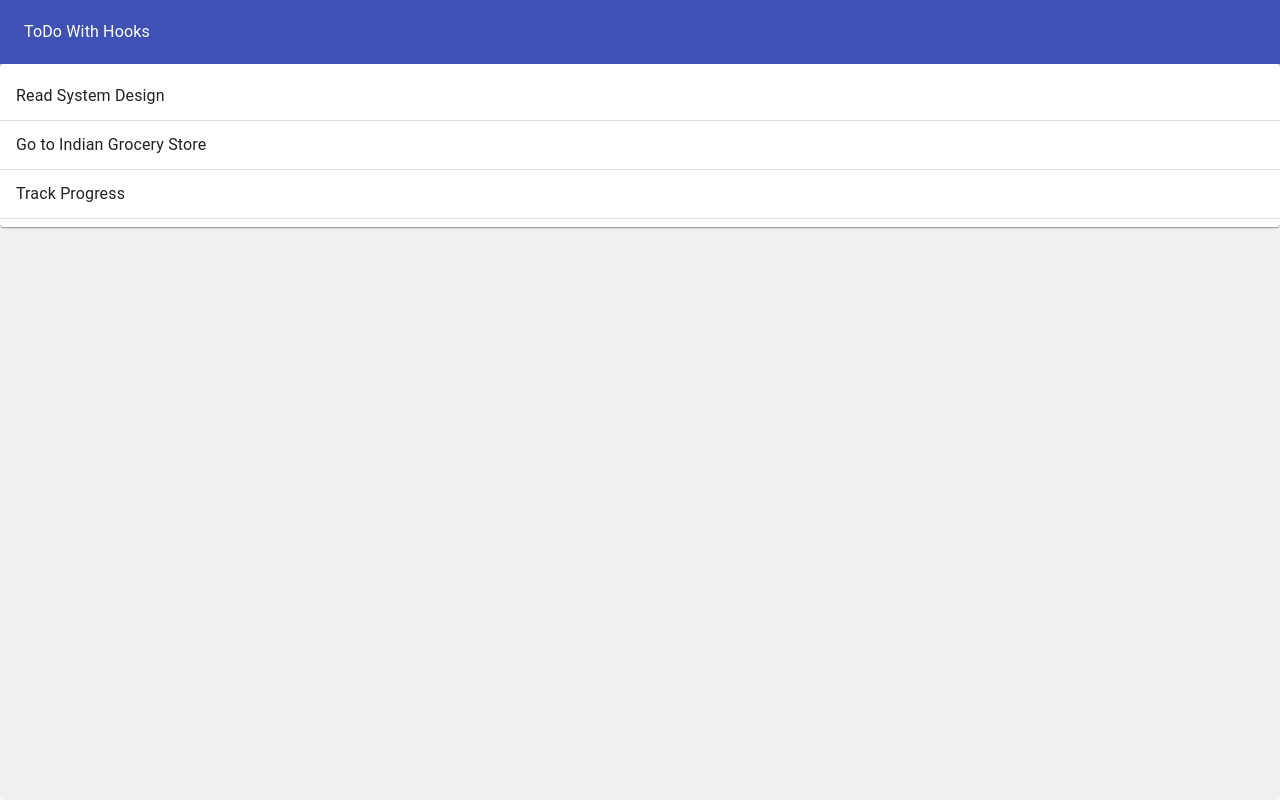
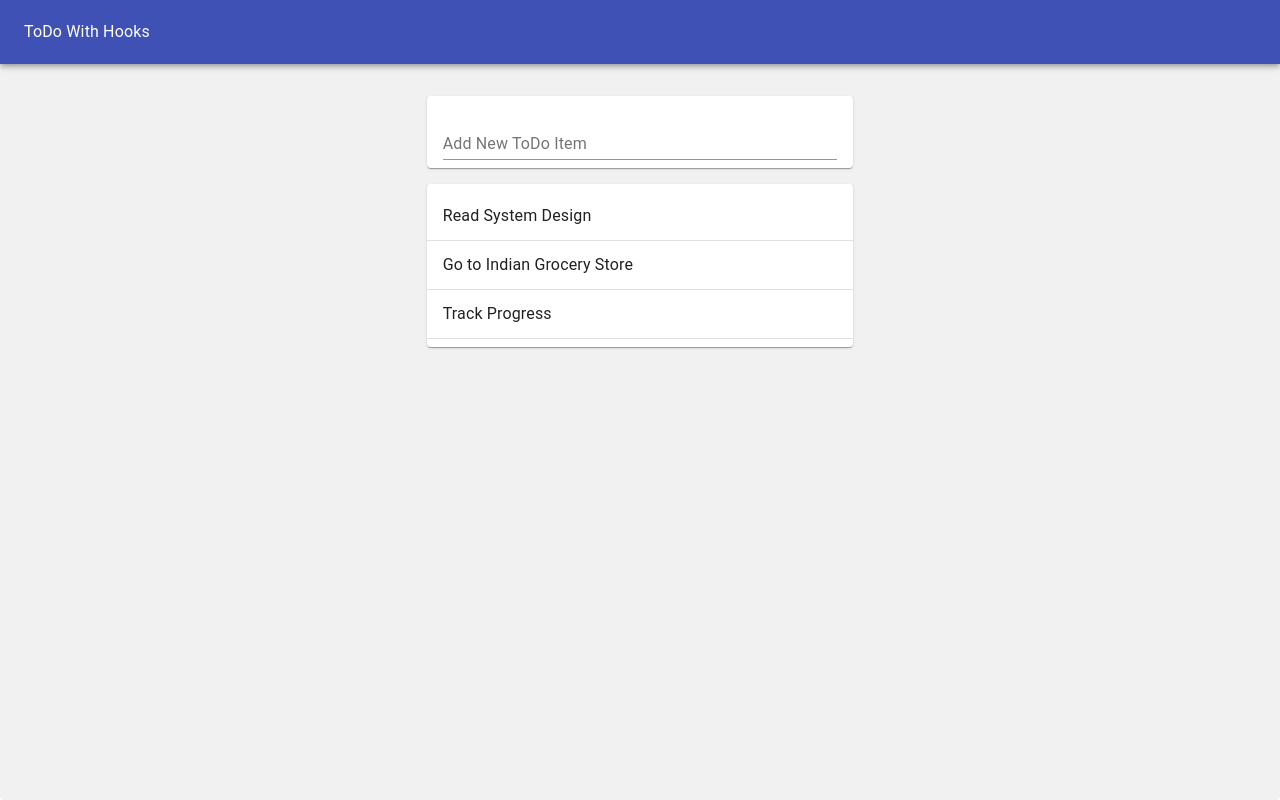
Before and after one commit to snehal1791/Udemy-JS, a React (Create React App) app in the folder todo-list-hooks/: page / in a window 1280 px wide. Built offline with nearby package versions, Linux system fonts and the light colour scheme.

Commit message:
Add input field to add new ToDo item and is rendered under ToDoList component

```diff
--- /dev/null
+++ b/todo-list-hooks/src/ToDoForm.js
@@ -0,0 +1,26 @@
+import React from "react";
+import Paper from "@material-ui/core/Paper";
+import TextField from "@material-ui/core/TextField";
+import useInputState from "./hooks/useInputState";
+
+function ToDoForm({ addToDo }) {
+    const [value, handleChange, reset] = useInputState("");
+    return (
+        <Paper style={{ margin: "1rem 0", padding: "0 1rem" }}>
+            <form onSubmit={e => {
+                e.preventDefault();
+                addToDo(value);
+                reset();
+            }}>
+                <TextField
+                    value={value}
+                    onChange={handleChange}
+                    margin='normal'
+                    label='Add New ToDo Item'
+                    fullWidth />
+            </form>
+        </Paper>
+    )
+}
+
+export default ToDoForm;
--- a/todo-list-hooks/src/TodoApp.js
+++ b/todo-list-hooks/src/TodoApp.js
@@ -6,6 +6,7 @@
 import Grid from "@material-ui/core/Grid";
 import { useState } from "react";
 import ToDoList from "./ToDoList";
+import ToDoForm from "./ToDoForm";
 
 function TodoApp() {
     const initialTodos = [
@@ -15,7 +16,9 @@
     ];
 
     const [todos, setTodos] = useState(initialTodos);
-
+    const addToDo = (newTask) => {
+        setTodos([...todos, {id: 4, task: newTask, completed: false}]);
+    }
     return (
         <Paper style={{
             padding: 0,
@@ -30,7 +33,12 @@
                     <Typography color='inherit'>ToDo With Hooks</Typography>
                 </Toolbar>
             </AppBar>
-            <ToDoList todos={todos} />
+            <Grid container justify='center' style={{ marginTop: "1rem" }}>
+                <Grid item xs={11} md={8} lg={4}>
+                    <ToDoForm addToDo={addToDo} />
+                    <ToDoList todos={todos} />
+                </Grid>
+            </Grid>
         </Paper>
     )
 }
--- /dev/null
+++ b/todo-list-hooks/src/hooks/useInputState.js
@@ -0,0 +1,12 @@
+import { useState } from "react";
+
+export default initialValue => {
+    const [value, setValue] = useState(initialValue);
+    const handleChange = e => {
+        setValue(e.target.value);
+    };
+    const reset = () => {
+        setValue("");
+    }
+    return [value, handleChange, reset];
+}
```
